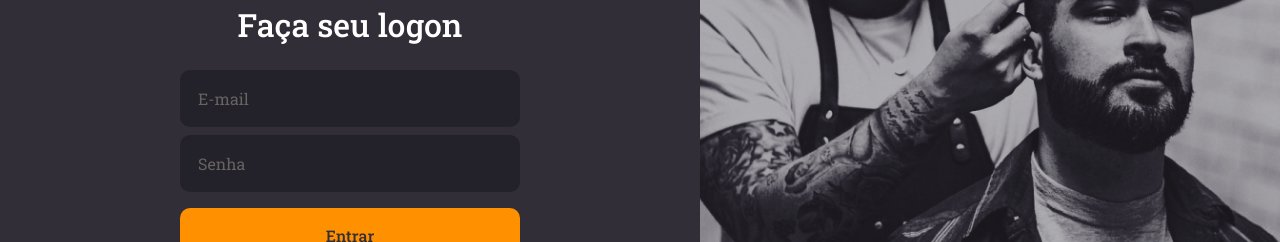
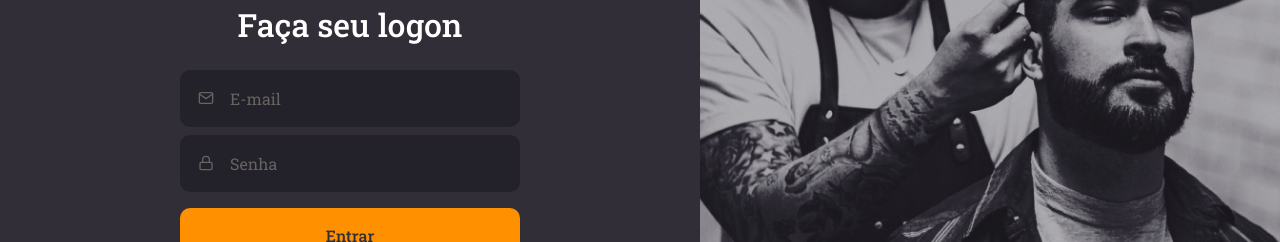
Before and after one commit to brunohmagro/gobarber-web, a React (Create React App) app: page / in a window 1280 px wide. Shown: the part 289-531 px from the top of the page. Built offline with nearby package versions, Linux system fonts and the light colour scheme.

Commit message:
Isolating first components

```diff
--- a/prettier.config.js
+++ b/prettier.config.js
@@ -1,7 +1,6 @@
 module.exports = {
   singleQuote: true,
   trailingComma: 'all',
-  arrowParens: 'avoid',
   tabWidth: 2,
-  semi: false
+  semi: false,
 }
--- /dev/null
+++ b/src/components/Button/index.tsx
@@ -0,0 +1,13 @@
+import React, { ButtonHTMLAttributes } from 'react'
+
+import { Container } from './styles'
+
+type ButtonProps = ButtonHTMLAttributes<HTMLButtonElement>
+
+const Button: React.FC<ButtonProps> = ({ children, ...rest }) => (
+  <Container type="button" {...rest}>
+    {children}
+  </Container>
+)
+
+export default Button
--- /dev/null
+++ b/src/components/Button/styles.ts
@@ -0,0 +1,21 @@
+import { shade } from 'polished'
+import styled from 'styled-components'
+
+export const Container = styled.button`
+  height: 56px;
+  background: #ff9000;
+  border-radius: 10px;
+  border: 0;
+  padding: 0 16px;
+  color: #312e38;
+  font-weight: 500;
+  width: 100%;
+  margin-top: 16px;
+  transition: background-color 0.2s;
+
+  &:hover {
+    background: ${shade(0.2, '#ff9000')};
+  }
+`
+
+export const Teste2 = styled.div``
--- /dev/null
+++ b/src/components/Input/index.tsx
@@ -0,0 +1,18 @@
+import React, { InputHTMLAttributes } from 'react'
+import { IconBaseProps } from 'react-icons'
+
+import { Container } from './styles'
+
+interface InputProps extends InputHTMLAttributes<HTMLInputElement> {
+  name: string
+  icon: React.ComponentType<IconBaseProps>
+}
+
+const Input: React.FC<InputProps> = ({ icon: Icon, ...props }) => (
+  <Container>
+    {Icon && <Icon />}
+    <input {...props} />
+  </Container>
+)
+
+export default Input
--- /dev/null
+++ b/src/components/Input/styles.ts
@@ -0,0 +1,33 @@
+import styled from 'styled-components'
+
+export const Container = styled.div`
+  background: #232129;
+  border-radius: 10px;
+  border: 2px solid #232129;
+  padding: 16px;
+  width: 100%;
+  color: #f4ede8;
+  display: flex;
+  align-items: center;
+
+  & + div {
+    margin-top: 8px;
+  }
+
+  input {
+    flex: 1;
+    background: transparent;
+    border: 0;
+
+    &::placeholder {
+      color: #666360;
+    }
+  }
+
+  svg {
+    margin-right: 16px;
+    color: #666360;
+  }
+`
+
+export const Teste2 = styled.div``
--- a/src/pages/SignIn/index.tsx
+++ b/src/pages/SignIn/index.tsx
@@ -1,8 +1,11 @@
 import React from 'react'
-import { FiLogIn } from 'react-icons/fi'
+import { FiLogIn, FiMail, FiLock } from 'react-icons/fi'
 
 import logoImg from '../../assets/images/logo.svg'
 import { Container, Content, Background } from './styles'
+
+import Input from '../../components/Input'
+import Button from '../../components/Button'
 
 const SignIn: React.FC = () => (
   <Container>
@@ -10,9 +13,14 @@
       <img src={logoImg} alt="GoBarber" />
       <form action="" method="post">
         <h1>Faça seu logon</h1>
-        <input type="text" placeholder="E-mail" />
-        <input type="password" placeholder="Senha" />
-        <button type="submit">Entrar</button>
+        <Input name="email" icon={FiMail} type="text" placeholder="E-mail" />
+        <Input
+          name="password"
+          icon={FiLock}
+          type="password"
+          placeholder="Senha"
+        />
+        <Button type="submit">Entrar</Button>
 
         <a href="https://">Esqueci minha senha</a>
       </form>
--- a/src/pages/SignIn/styles.ts
+++ b/src/pages/SignIn/styles.ts
@@ -24,40 +24,6 @@
 
     h1 {
       margin-bottom: 24px;
-    }
-
-    input {
-      background: #232129;
-      border-radius: 10px;
-      border: 2px solid #232129;
-      padding: 16px;
-      width: 100%;
-      color: #f4ede8;
-
-      & + input {
-        margin-top: 8px;
-      }
-
-      &::placeholder {
-        color: #666360;
-      }
-    }
-
-    button {
-      height: 56px;
-      background: #ff9000;
-      border-radius: 10px;
-      border: 0;
-      padding: 0 16px;
-      color: #312e38;
-      font-weight: 500;
-      width: 100%;
-      margin-top: 16px;
-      transition: background-color 0.2s;
-
-      &:hover {
-        background: ${shade(0.2, '#ff9000')};
-      }
     }
 
     a {
```
Also changed, not shown: .eslintrc.json, src/assets/images/background-signup.png (added).
